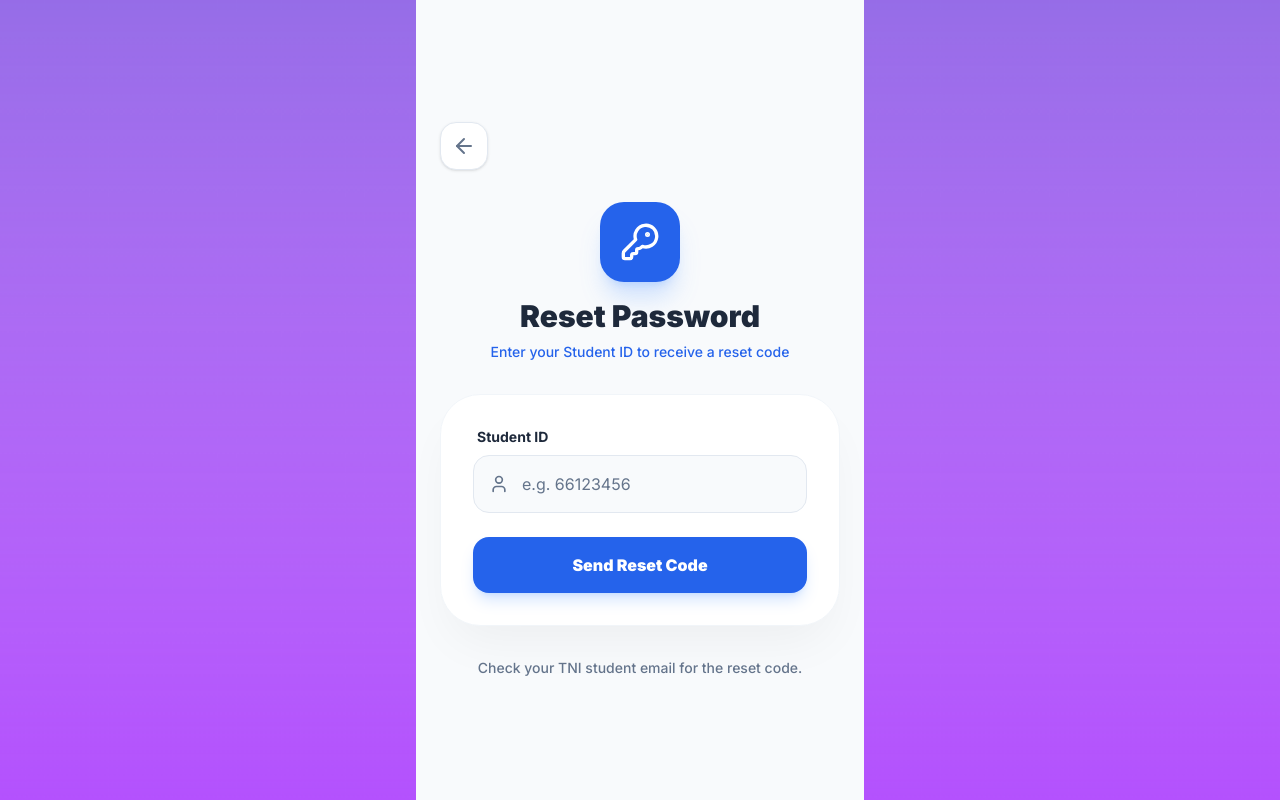
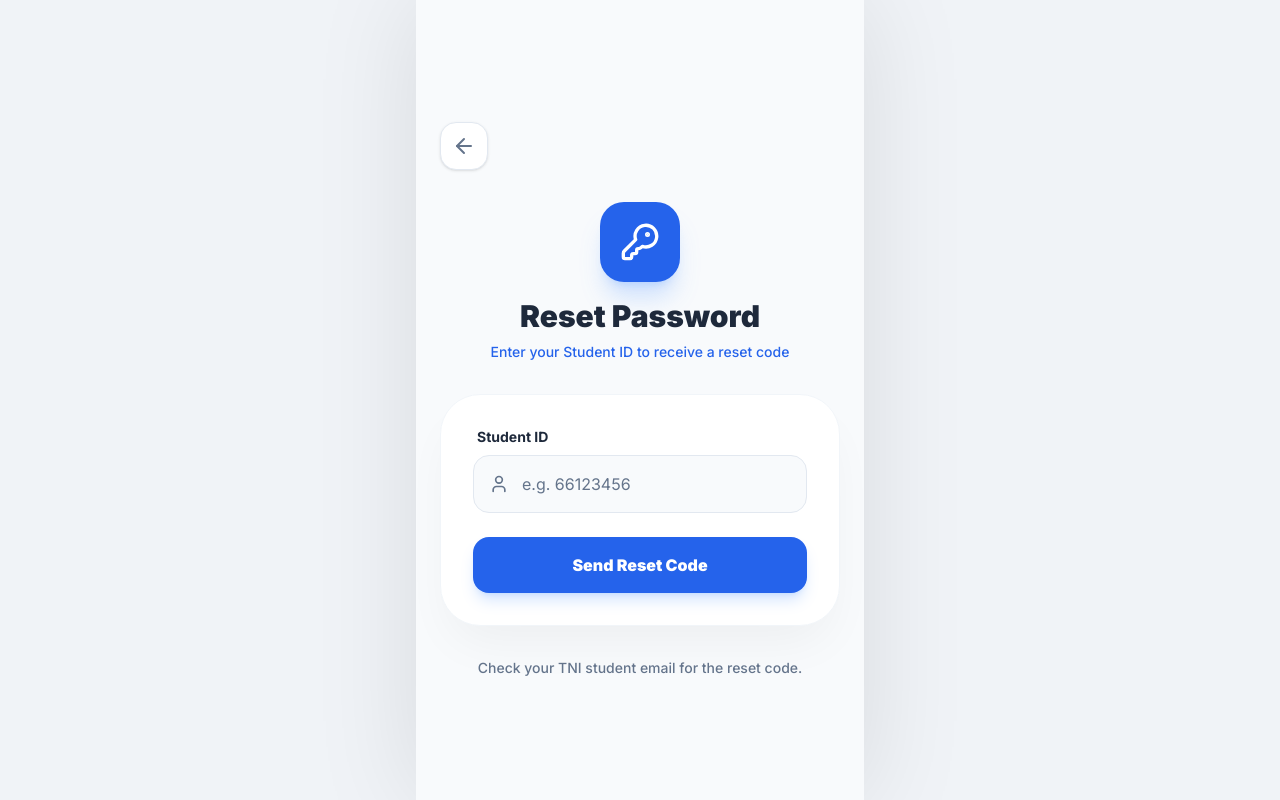
Before and after one commit to Demon720AA/IT-Freshy-Camp-Web, a Next.js app: page /forgot-password in a window 1280 px wide. Built offline with nearby package versions, Linux system fonts and the light colour scheme.

Commit message:
style: apply background image to main container and restore body color

```diff
--- a/src/app/globals.css
+++ b/src/app/globals.css
@@ -10,10 +10,7 @@
 
 @layer base {
   body {
-    background-image: url('/PIC/Bg.png');
-    background-size: cover;
-    background-position: center;
-    background-attachment: fixed;
+    background-color: var(--color-background);
     color: var(--color-foreground);
     -webkit-tap-highlight-color: transparent;
   }
--- a/src/app/layout.tsx
+++ b/src/app/layout.tsx
@@ -28,8 +28,8 @@ export default function RootLayout({
 }>) {
   return (
     <html lang="en">
-      <body className={`${inter.className} antialiased`}>
-        <div className="mx-auto max-w-md min-h-screen relative overflow-x-hidden">
+      <body className={`${inter.className} antialiased bg-slate-200/50`}>
+        <div className="mx-auto max-w-md min-h-screen relative overflow-x-hidden bg-[url('/PIC/Bg.png')] bg-cover bg-center bg-fixed shadow-[0_0_100px_rgba(0,0,0,0.1)]">
           {children}
         </div>
       </body>
```
